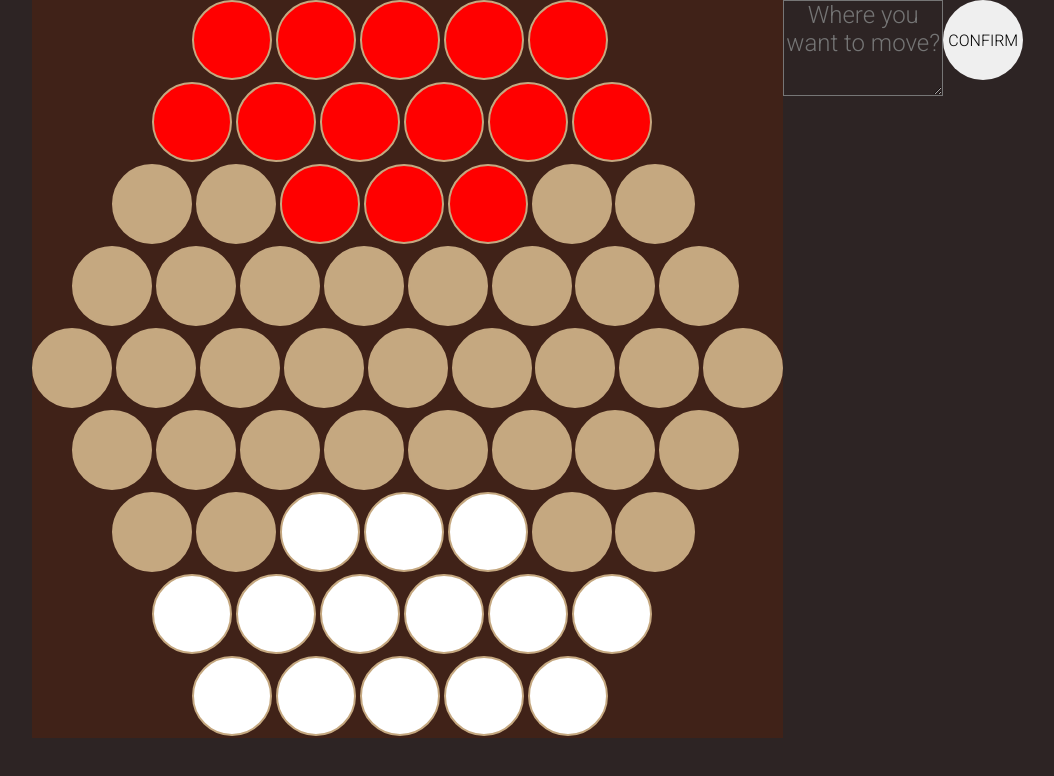
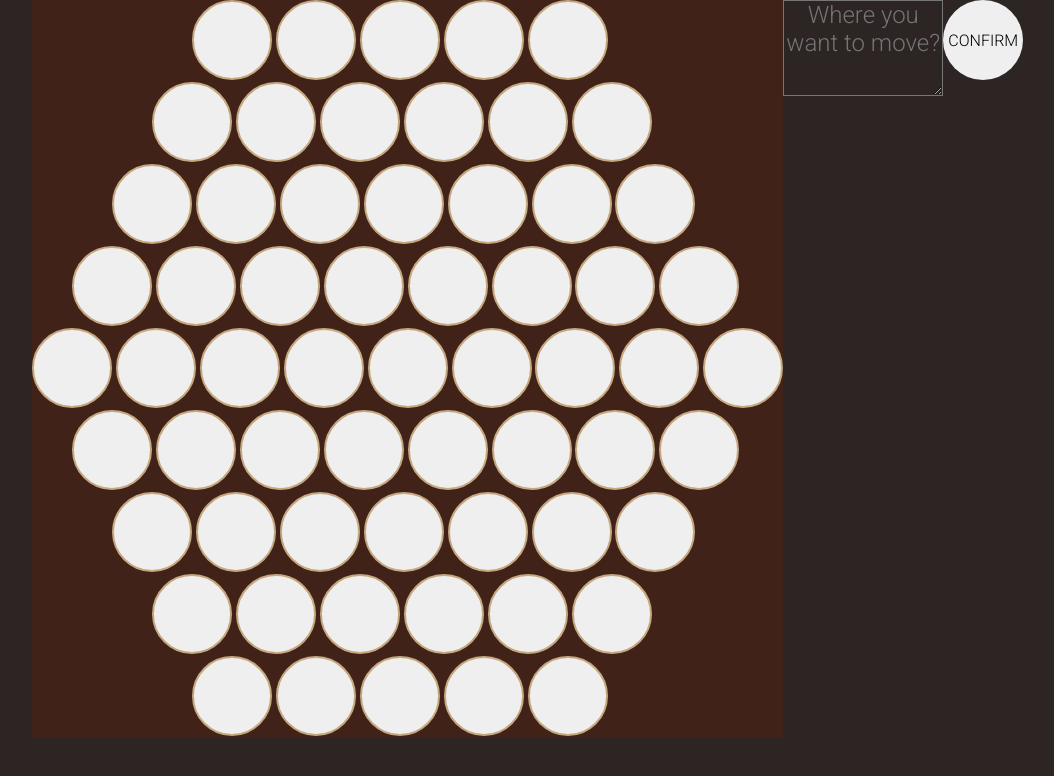
Before and after one commit to KodBilen42/ABALONE-PROJECT, a plain HTML site: page Front-end/table.html in a window 1280 px wide. Shown: the whole page, without its empty margins (224-1278 px from the left). Drawn offline with nearby package versions, Linux system fonts and the light colour scheme.

```diff
--- a/Front-end/table.html
+++ b/Front-end/table.html
@@ -14,83 +14,83 @@
 <body>
     <div class="container">
         <div class="first_line">
-            <button id="00" class="circle red" onclick= "select('00')"></button>
-            <button id="10" class="circle red" onclick= "select('10')"></button>
-            <button id="20" class="circle red" onclick= "select('20')"></button>
-            <button id="30" class="circle red" onclick= "select('30')"></button>
-            <button id="40" class="circle red" onclick= "select('40')"></button>
+            <button id="00" class="circle" onclick= "select('00')"></button>
+            <button id="10" class="circle" onclick= "select('10')"></button>
+            <button id="20" class="circle" onclick= "select('20')"></button>
+            <button id="30" class="circle" onclick= "select('30')"></button>
+            <button id="40" class="circle" onclick= "select('40')"></button>
         </div>
         <div class="second_line">
-            <button id="01" class="circle red" onclick= "select('01')"></button>
-            <button id="11" class="circle red" onclick= "select('11')"></button>
-            <button id="21" class="circle red" onclick= "select('21')"></button>
-            <button id="31" class="circle red" onclick= "select('31')"></button>
-            <button id="41" class="circle red" onclick= "select('41')"></button>
-            <button id="51" class="circle red" onclick= "select('51')"></button>
+            <button id="01" class="circle" onclick= "select('01')"></button>
+            <button id="11" class="circle" onclick= "select('11')"></button>
+            <button id="21" class="circle" onclick= "select('21')"></button>
+            <button id="31" class="circle" onclick= "select('31')"></button>
+            <button id="41" class="circle" onclick= "select('41')"></button>
+            <button id="51" class="circle " onclick= "select('51')"></button>
         </div>
         <div class="third_line">
-            <button id="02" class="circle grey" onclick= "select('02')"></button>
-            <button id="12" class="circle grey" onclick= "select('12')"></button>
-            <button id="22" class="circle red" onclick= "select('22')"></button>
-            <button id="32" class="circle red" onclick= "select('32')"></button>
-            <button id="42" class="circle red" onclick= "select('42')"></button>
-            <button id="52" class="circle grey" onclick= "select('52')"></button>
-            <button id="62" class="circle grey" onclick= "select('62')"></button>
+            <button id="02" class="circle" onclick= "select('02')"></button>
+            <button id="12" class="circle" onclick= "select('12')"></button>
+            <button id="22" class="circle" onclick= "select('22')"></button>
+            <button id="32" class="circle" onclick= "select('32')"></button>
+            <button id="42" class="circle" onclick= "select('42')"></button>
+            <button id="52" class="circle" onclick= "select('52')"></button>
+            <button id="62" class="circle " onclick= "select('62')"></button>
         </div>
         <div class="fourth_line">
-            <button id="03" class="circle grey" onclick= "select('03')"></button>
-            <button id="13" class="circle grey" onclick= "select('13')"></button>
-            <button id="23" class="circle grey" onclick= "select('23')"></button>
-            <button id="33" class="circle grey" onclick= "select('33')"></button>
-            <button id="43" class="circle grey" onclick= "select('43')"></button>
-            <button id="53" class="circle grey" onclick= "select('53')"></button>
-            <button id="63" class="circle grey" onclick= "select('63')"></button>
-            <button id="73" class="circle grey" onclick= "select('73')"></button>
+            <button id="03" class="circle" onclick= "select('03')"></button>
+            <button id="13" class="circle" onclick= "select('13')"></button>
+            <button id="23" class="circle" onclick= "select('23')"></button>
+            <button id="33" class="circle" onclick= "select('33')"></button>
+            <button id="43" class="circle" onclick= "select('43')"></button>
+            <button id="53" class="circle" onclick= "select('53')"></button>
+            <button id="63" class="circle" onclick= "select('63')"></button>
+            <button id="73" class="circle" onclick= "select('73')"></button>
         </div>
         <div class="fifth_line">
-            <button id="04" class="circle grey" onclick= "select('04')"></button>
-            <button id="14" class="circle grey" onclick= "select('14')"></button>
-            <button id="24" class="circle grey" onclick= "select('24')"></button>
-            <button id="34" class="circle grey" onclick= "select('34')"></button>
-            <button id="44" class="circle grey" onclick= "select('44')"></button>
-            <button id="54" class="circle grey" onclick= "select('54')"></button>
-            <button id="64" class="circle grey" onclick= "select('64')"></button>
-            <button id="74" class="circle grey" onclick= "select('74')"></button>
-            <button id="84" class="circle grey" onclick= "select('84')"></button>
+            <button id="04" class="circle" onclick= "select('04')"></button>
+            <button id="14" class="circle" onclick= "select('14')"></button>
+            <button id="24" class="circle" onclick= "select('24')"></button>
+            <button id="34" class="circle" onclick= "select('34')"></button>
+            <button id="44" class="circle" onclick= "select('44')"></button>
+            <button id="54" class="circle" onclick= "select('54')"></button>
+            <button id="64" class="circle" onclick= "select('64')"></button>
+            <button id="74" class="circle" onclick= "select('74')"></button>
+            <button id="84" class="circle" onclick= "select('84')"></button>
         </div>
         <div class="sixth_line">
-            <button id="05" class="circle grey" onclick= "select('05')"></button>
-            <button id="15" class="circle grey" onclick= "select('15')"></button>
-            <button id="25" class="circle grey" onclick= "select('25')"></button>
-            <button id="35" class="circle grey" onclick= "select('35')"></button>
-            <button id="45" class="circle grey" onclick= "select('45')"></button>
-            <button id="55" class="circle grey" onclick= "select('55')"></button>
-            <button id="65" class="circle grey" onclick= "select('65')"></button>
-            <button id="75" class="circle grey" onclick= "select('75')"></button>
+            <button id="05" class="circle" onclick= "select('05')"></button>
+            <button id="15" class="circle" onclick= "select('15')"></button>
+            <button id="25" class="circle" onclick= "select('25')"></button>
+            <button id="35" class="circle" onclick= "select('35')"></button>
+            <button id="45" class="circle" onclick= "select('45')"></button>
+            <button id="55" class="circle" onclick= "select('55')"></button>
+            <button id="65" class="circle" onclick= "select('65')"></button>
+            <button id="75" class="circle" onclick= "select('75')"></button>
         </div>
         <div class="seventh_line">
-            <button id="06" class="circle grey" onclick= "select('06')"></button>
-            <button id="16" class="circle grey" onclick= "select('16')"></button>
-            <button id="26" class="circle white" onclick= "select('26')"></button>
-            <button id="36" class="circle white" onclick= "select('36')"></button>
-            <button id="46" class="circle white" onclick= "select('46')"></button>
-            <button id="56" class="circle grey" onclick= "select('56')"></button>
-            <button id="66" class="circle grey" onclick= "select('66')"></button>
+            <button id="06" class="circle" onclick= "select('06')"></button>
+            <button id="16" class="circle" onclick= "select('16')"></button>
+            <button id="26" class="circle" onclick= "select('26')"></button>
+            <button id="36" class="circle" onclick= "select('36')"></button>
+            <button id="46" class="circle" onclick= "select('46')"></button>
+            <button id="56" class="circle" onclick= "select('56')"></button>
+            <button id="66" class="circle" onclick= "select('66')"></button>
         </div>
         <div class="eighth_line">
-            <button id="07" class="circle white" onclick= "select('07')"></button>
-            <button id="17" class="circle white" onclick= "select('17')"></button>
-            <button id="27" class="circle white" onclick= "select('27')"></button>
-            <button id="37" class="circle white" onclick= "select('37')"></button>
-            <button id="47" class="circle white" onclick= "select('47')"></button>
-            <button id="57" class="circle white" onclick= "select('57')"></button>
+            <button id="07" class="circle" onclick= "select('07')"></button>
+            <button id="17" class="circle" onclick= "select('17')"></button>
+            <button id="27" class="circle" onclick= "select('27')"></button>
+            <button id="37" class="circle" onclick= "select('37')"></button>
+            <button id="47" class="circle" onclick= "select('47')"></button>
+            <button id="57" class="circle" onclick= "select('57')"></button>
         </div>
         <div class="nineth_line">
-            <button id="08" class="circle white" onclick= "select('08')"></button>
-            <button id="18" class="circle white" onclick= "select('18')"></button>
-            <button id="28" class="circle white" onclick= "select('28')"></button>
-            <button id="38" class="circle white" onclick= "select('38')"></button>
-            <button id="48" class="circle white" onclick= "select('48')"></button>
+            <button id="08" class="circle" onclick= "select('08')"></button>
+            <button id="18" class="circle" onclick= "select('18')"></button>
+            <button id="28" class="circle" onclick= "select('28')"></button>
+            <button id="38" class="circle" onclick= "select('38')"></button>
+            <button id="48" class="circle" onclick= "select('48')"></button>
         </div>
     </div>
     <textarea id="textbox" class="textarea" cols="5" rows="1" placeholder="Where you want to move?"></textarea>
```
Also changed, not shown: Server/index.js (+19 -7 lines), 1 other file.
